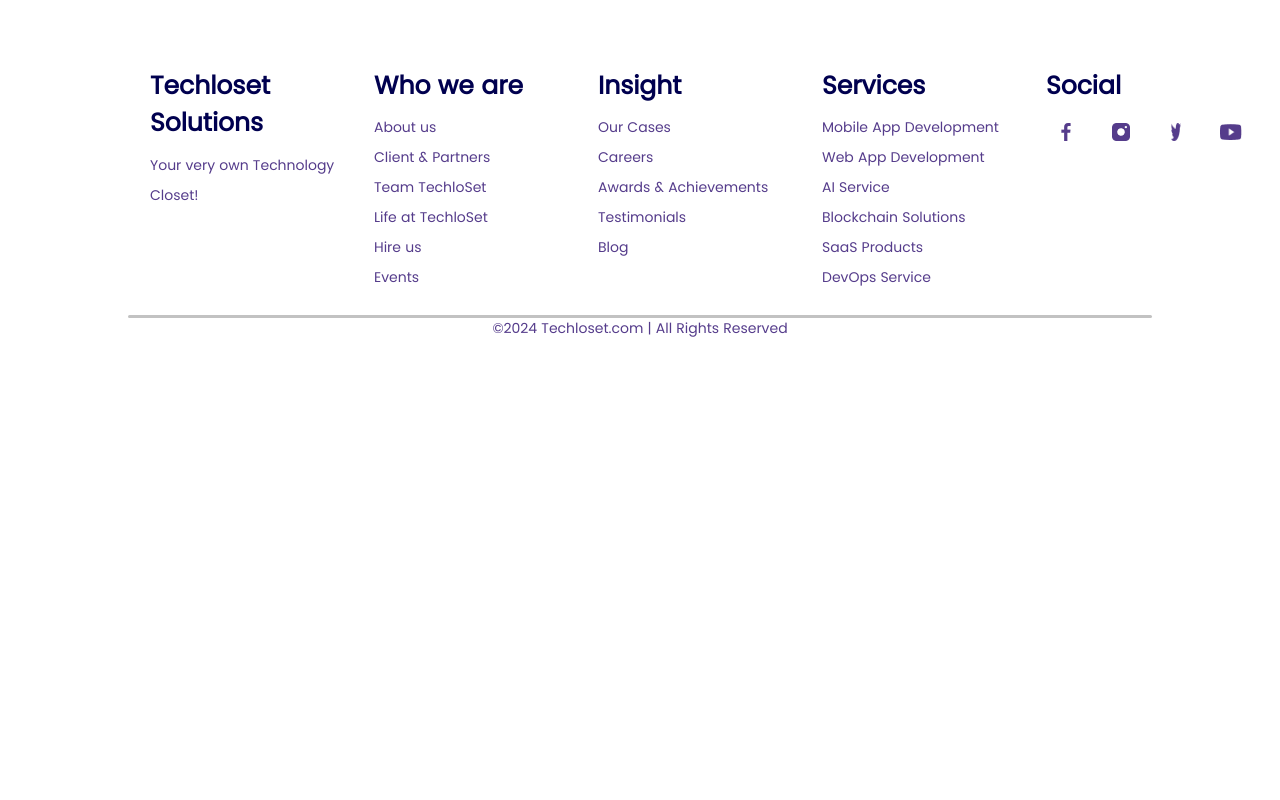
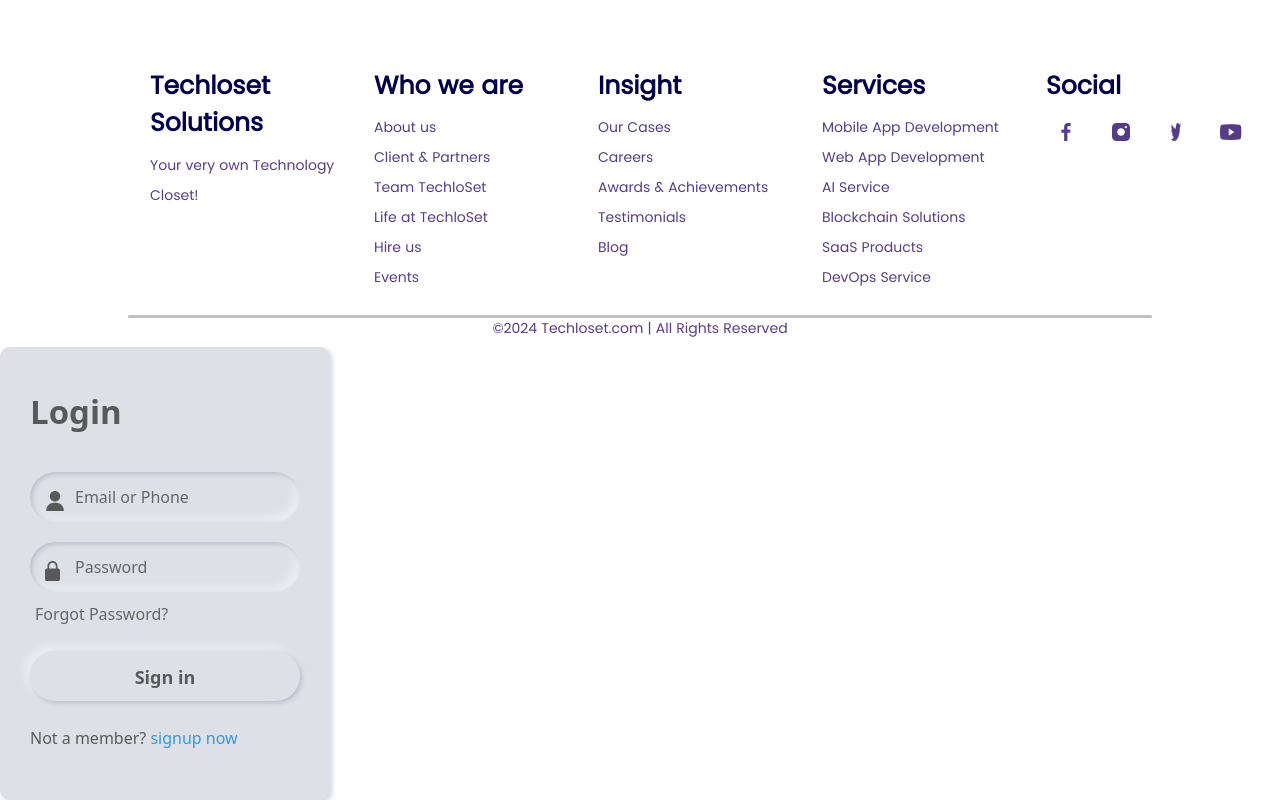
Before and after one commit to Learnwithusmansagheer/class-04, a React (Create React App) app: page / in a window 1280 px wide. Shown: the part 6760-7560 px from the top of the page. Before the commit the page ends 7107 px from the top, so only its background shows below. Built offline with nearby package versions, Linux system fonts and the light colour scheme; a web font is replaced by a local one.

Commit message:
feat:complete

```diff
--- a/package.json
+++ b/package.json
@@ -12,6 +12,7 @@
     "bootstrap": "^5.3.3",
     "react": "^18.3.1",
     "react-dom": "^18.3.1",
+    "react-router-dom": "^6.26.0",
     "react-scripts": "5.0.1",
     "web-vitals": "^2.1.4"
   },
--- a/src/App.jsx
+++ b/src/App.jsx
@@ -5,6 +5,7 @@ import 'bootstrap/dist/js/bootstrap.bundle.min.js';
 import React from 'react';
 import './App.css';
 import Landing from './component/pages/landing/Landing';
+import Login from './component/loginpage/Login';
 
 
 
@@ -16,7 +17,7 @@ function App() {
   return (
     <>
       <Landing />
-
+  <Login/>
 
 
     </>
--- /dev/null
+++ b/src/component/loginpage/Login.css
@@ -0,0 +1,119 @@
+/* From Uiverse.io by Harsha2lucky */
+.content {
+    width: 330px;
+    padding: 40px 30px;
+    background: #dde1e7;
+    border-radius: 10px;
+    box-shadow: -3px -3px 7px #ffffff73,
+                 2px 2px 5px rgba(94,104,121,0.288);
+  }
+
+  .content .text {
+    font-size: 33px;
+    font-weight: 600;
+    margin-bottom: 35px;
+    color: #595959;
+  }
+
+  .field {
+    height: 50px;
+    width: 100%;
+    display: flex;
+    position: relative;
+  }
+
+  .field:nth-child(2) {
+    margin-top: 20px;
+  }
+
+  .field .input {
+    height: 100%;
+    width: 100%;
+    padding-left: 45px;
+    outline: none;
+    border: none;
+    font-size: 18px;
+    background: #dde1e7;
+    color: #595959;
+    border-radius: 25px;
+    box-shadow: inset 2px 2px 5px #BABECC,
+                inset -5px -5px 10px #ffffff73;
+  }
+
+  .field .input:focus {
+    box-shadow: inset 1px 1px 2px #BABECC,
+                inset -1px -1px 2px #ffffff73;
+  }
+
+  .field .span {
+    position: absolute;
+    color: #595959;
+    width: 50px;
+    line-height: 55px;
+  }
+
+  .field .label {
+    position: absolute;
+    top: 50%;
+    transform: translateY(-50%);
+    left: 45px;
+    pointer-events: none;
+    color: #666666;
+  }
+
+  .field .input:valid ~ label {
+    opacity: 0;
+  }
+
+  .forgot-pass {
+    text-align: left;
+    margin: 10px 0 10px 5px;
+  }
+
+  .forgot-pass a {
+    font-size: 16px;
+    color: #666666;
+    text-decoration: none;
+  }
+
+  .forgot-pass:hover a {
+    text-decoration: underline;
+  }
+
+  .button {
+    margin: 15px 0;
+    width: 100%;
+    height: 50px;
+    font-size: 18px;
+    line-height: 50px;
+    font-weight: 600;
+    background: #dde1e7;
+    border-radius: 25px;
+    border: none;
+    outline: none;
+    cursor: pointer;
+    color: #595959;
+    box-shadow: 2px 2px 5px #BABECC,
+               -5px -5px 10px #ffffff73;
+  }
+
+  .button:focus {
+    color: #3498db;
+    box-shadow: inset 2px 2px 5px #BABECC,
+               inset -5px -5px 10px #ffffff73;
+  }
+
+  .sign-up {
+    margin: 10px 0;
+    color: #595959;
+    font-size: 16px;
+  }
+
+  .sign-up a {
+    color: #3498db;
+    text-decoration: none;
+  }
+
+  .sign-up a:hover {
+    text-decoration: underline;
+  }
--- /dev/null
+++ b/src/component/loginpage/Login.js
@@ -0,0 +1,100 @@
+import React, { useState } from 'react';
+import './Login.css'; // Make sure to create and import a CSS file for styling
+
+const Login = () => {
+  const [emailOrPhone, setEmailOrPhone] = useState('');
+  const [password, setPassword] = useState('');
+
+  const handleSubmit = (event) => {
+    event.preventDefault();
+    // Handle the form submission logic
+    console.log('Form submitted', { emailOrPhone, password });
+  };
+
+  return (
+    <div className="content">
+      <div className="text">Login</div>
+      <form onSubmit={handleSubmit}>
+        <div className="field">
+          <input
+            required
+            type="text"
+            className="input"
+            value={emailOrPhone}
+            onChange={(e) => setEmailOrPhone(e.target.value)}
+          />
+          <span className="span">
+            <svg
+              className=""
+              xmlSpace="preserve"
+              style={{ enableBackground: 'new 0 0 512 512' }}
+              viewBox="0 0 512 512"
+              y="0"
+              x="0"
+              height="20"
+              width="50"
+              xmlnsXlink="http://www.w3.org/1999/xlink"
+              version="1.1"
+              xmlns="http://www.w3.org/2000/svg"
+            >
+              <g>
+                <path
+                  className=""
+                  data-original="#000000"
+                  fill="#595959"
+                  d="M256 0c-74.439 0-135 60.561-135 135s60.561 135 135 135 135-60.561 135-135S330.439 0 256 0zM423.966 358.195C387.006 320.667 338.009 300 286 300h-60c-52.008 0-101.006 20.667-137.966 58.195C51.255 395.539 31 444.833 31 497c0 8.284 6.716 15 15 15h420c8.284 0 15-6.716 15-15 0-52.167-20.255-101.461-57.034-138.805z"
+                ></path>
+              </g>
+            </svg>
+          </span>
+          <label className="label">Email or Phone</label>
+        </div>
+        <div className="field">
+          <input
+            required
+            type="password"
+            className="input"
+            value={password}
+            onChange={(e) => setPassword(e.target.value)}
+          />
+          <span className="span">
+            <svg
+              className=""
+              xmlSpace="preserve"
+              style={{ enableBackground: 'new 0 0 512 512' }}
+              viewBox="0 0 512 512"
+              y="0"
+              x="0"
+              height="20"
+              width="50"
+              xmlnsXlink="http://www.w3.org/1999/xlink"
+              version="1.1"
+              xmlns="http://www.w3.org/2000/svg"
+            >
+              <g>
+                <path
+                  className=""
+                  data-original="#000000"
+                  fill="#595959"
+                  d="M336 192h-16v-64C320 57.406 262.594 0 192 0S64 57.406 64 128v64H48c-26.453 0-48 21.523-48 48v224c0 26.477 21.547 48 48 48h288c26.453 0 48-21.523 48-48V240c0-26.477-21.547-48-48-48zm-229.332-64c0-47.063 38.27-85.332 85.332-85.332s85.332 38.27 85.332 85.332v64H106.668zm0 0"
+                ></path>
+              </g>
+            </svg>
+          </span>
+          <label className="label">Password</label>
+        </div>
+        <div className="forgot-pass">
+          <a href="./">Forgot Password?</a>
+        </div>
+        <button className="button" type="submit">
+          Sign in
+        </button>
+        <div className="sign-up">
+          Not a member? <a href="#">signup now</a>
+        </div>
+      </form>
+    </div>
+  );
+};
+
+export default Login;
```
Also changed, not shown: 1 other file (tests, documents, lock files or other folders).
